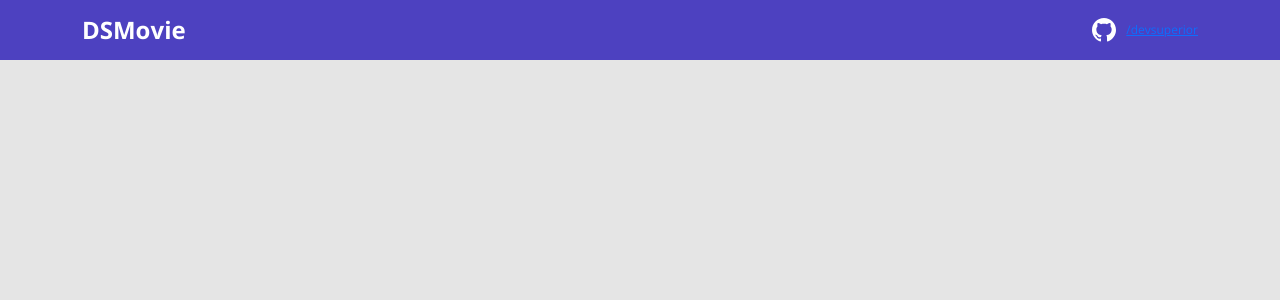
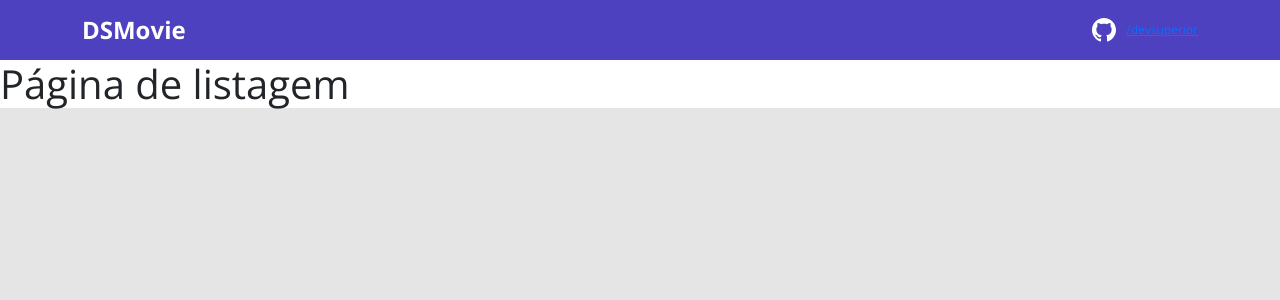
Before and after one commit to matheustirabassi/dsmovie, a React (Create React App) app in the folder frontend/: page / in a window 1280 px wide. Shown: the top 300 px of the page. Built offline with nearby package versions, Linux system fonts and the light colour scheme.

Commit message:
Routes
Signed-off-by: Matheus Tirabassi <tirabassi.matheus@aluno.ifsp.edu.br>

```diff
--- a/frontend/package.json
+++ b/frontend/package.json
@@ -10,9 +10,11 @@
     "@types/node": "^16.11.19",
     "@types/react": "^17.0.38",
     "@types/react-dom": "^17.0.11",
+    "@types/react-router-dom": "5.3.2",
     "bootstrap": "5.1.3",
     "react": "^17.0.2",
     "react-dom": "^17.0.2",
+    "react-router-dom": "6.2.1",
     "react-scripts": "5.0.0",
     "typescript": "^4.5.4",
     "web-vitals": "^2.1.3"
--- a/frontend/src/App.tsx
+++ b/frontend/src/App.tsx
@@ -1,9 +1,24 @@
-import NavBar from "./components/navbar"
+import {
+  BrowserRouter,
+  Routes,
+  Route
+} from "react-router-dom";
+import Listing from 'pages/Listing';
+import Form from 'pages/Form';
+import Navbar from "components/NavBar";
 
 function App() {
-	return (
-  <NavBar />
-	);
+  return (
+    <BrowserRouter>
+      <Navbar />
+      <Routes>
+        <Route path="/" element={<Listing />} />
+        <Route path="/form">
+          <Route path=":movieId" element={<Form />} />
+        </Route>
+      </Routes>
+    </BrowserRouter>
+  );
 }
 
 export default App;
--- /dev/null
+++ b/frontend/src/pages/Form/index.tsx
@@ -0,0 +1,7 @@
+function Form() {
+
+  return (
+    <h1>Página de formulário</h1>
+  );
+}
+export default Form;
--- /dev/null
+++ b/frontend/src/pages/Listing/index.tsx
@@ -0,0 +1,7 @@
+function Listing() {
+
+  return (
+    <h1>Página de listagem</h1>
+  );
+}
+export default Listing;
```
Also changed, not shown: 1 other file (tests, documents, lock files or other folders).
